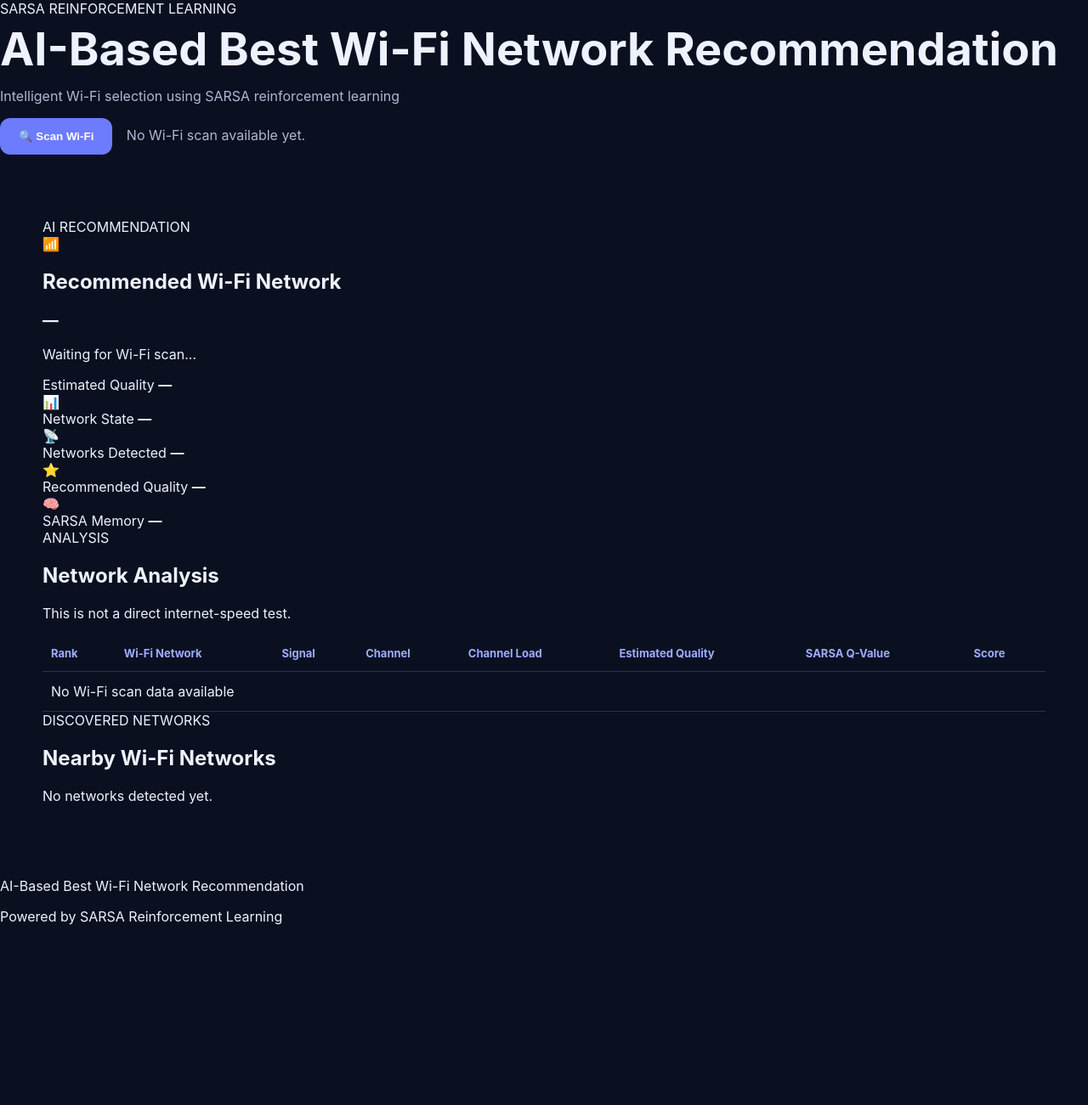
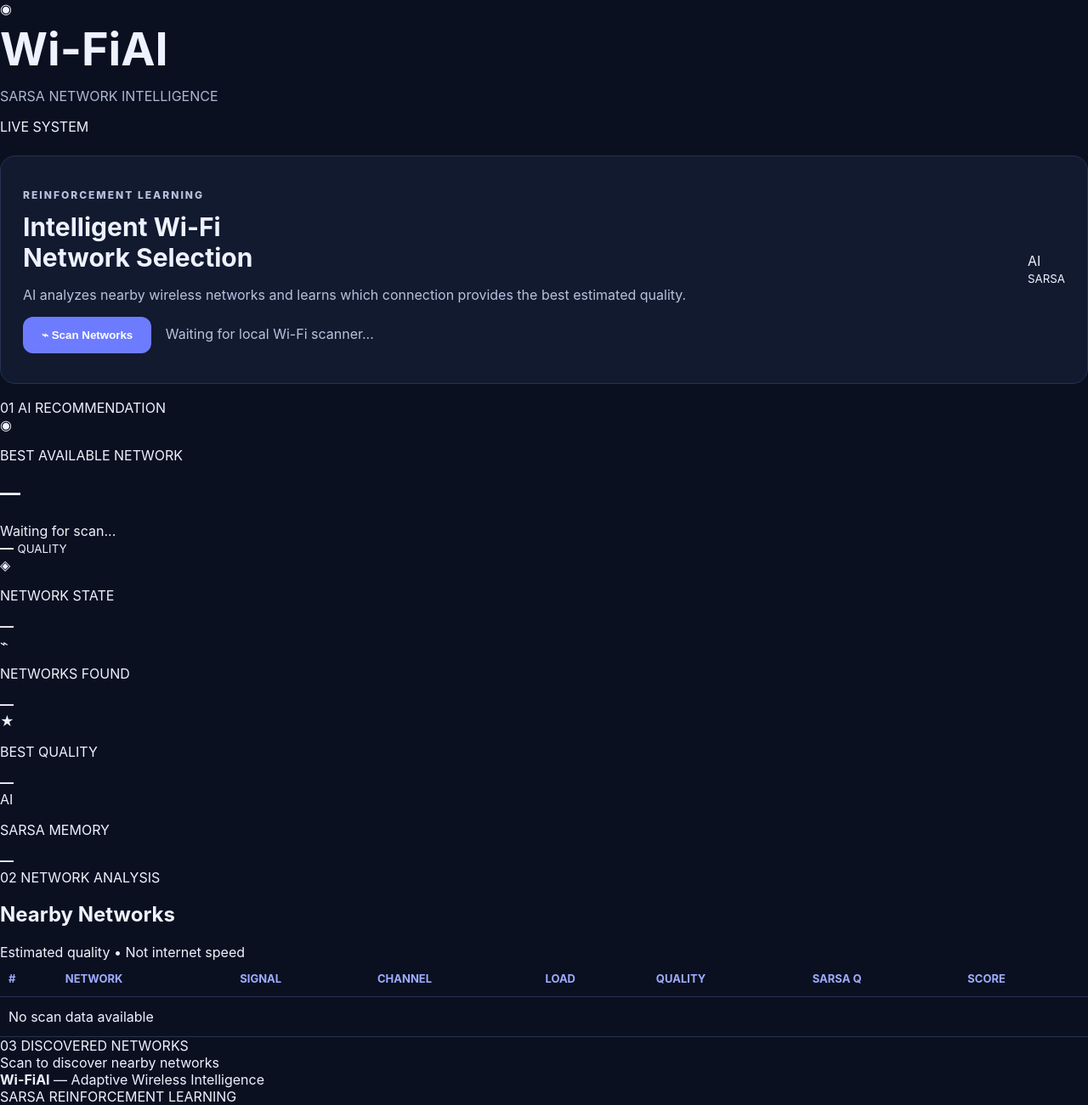
Before and after one commit to Karthikeyan-ln/ai-wifi-sarsa, a Flask app: page / in a window 1280 px wide. Shown: the whole page at 85% size. Before the commit the page ends 1089 px from the top, so only its background shows below. Run offline with Flask 3, Linux system fonts and the light colour scheme.

Commit message:
Update index.html

```diff
--- a/templates/index.html
+++ b/templates/index.html
@@ -4,90 +4,111 @@
     <meta charset="UTF-8">
     <meta name="viewport" content="width=device-width, initial-scale=1.0">
 
-    <title>AI-Based Best Wi-Fi Network Recommendation</title>
+    <title>AI Wi-Fi SARSA</title>
 
-    <link rel="stylesheet" href="{{ url_for('static', filename='style.css') }}">
+    <link rel="stylesheet"
+          href="{{ url_for('static', filename='style.css') }}">
 </head>
 
 <body>
 
-    <!-- HEADER -->
-    <header class="header">
+<div class="background-glow glow1"></div>
+<div class="background-glow glow2"></div>
 
-        <div class="header-content">
+<header>
+    <div class="brand">
+        <div class="logo">◉</div>
 
-            <div class="badge">
-                SARSA REINFORCEMENT LEARNING
+        <div>
+            <h1>Wi-Fi<span>AI</span></h1>
+            <p>SARSA NETWORK INTELLIGENCE</p>
+        </div>
     </div>
 
-            <h1>
-                AI-Based Best Wi-Fi Network Recommendation
-            </h1>
+    <div class="live">
+        <span></span> LIVE SYSTEM
+    </div>
+</header>
 
-            <p>
-                Intelligent Wi-Fi selection using SARSA reinforcement learning
+
+<main>
+
+    <!-- HERO -->
+    <section class="hero">
+
+        <div>
+            <p class="eyebrow">REINFORCEMENT LEARNING</p>
+
+            <h2>
+                Intelligent Wi-Fi<br>
+                <span>Network Selection</span>
+            </h2>
+
+            <p class="hero-text">
+                AI analyzes nearby wireless networks and learns
+                which connection provides the best estimated quality.
             </p>
 
-            <button id="scanButton" class="scan-button" onclick="scanWiFi()">
-                🔍 Scan Wi-Fi
+            <button id="scanButton" onclick="scanWiFi()">
+                <span>⌁</span> Scan Networks
             </button>
 
-            <div id="status" class="status">
-                Ready to scan
+            <p id="status" class="status">
+                Waiting for local scanner...
+            </p>
+        </div>
+
+
+        <!-- AI VISUAL -->
+        <div class="ai-orbit">
+
+            <div class="orbit orbit1"></div>
+            <div class="orbit orbit2"></div>
+            <div class="orbit orbit3"></div>
+
+            <div class="ai-core">
+                <div>AI</div>
+                <small>SARSA</small>
             </div>
 
         </div>
 
-    </header>
-
-
-    <!-- MAIN CONTENT -->
-    <main class="container">
+    </section>
 
 
     <!-- RECOMMENDATION -->
-        <section class="recommendation-section">
+    <section class="recommendation">
 
-            <div class="section-label">
+        <div class="section-title">
+            <span>01</span>
             AI RECOMMENDATION
         </div>
 
-            <div class="recommendation-card">
+        <div class="recommend-card">
 
-                <div class="recommendation-left">
+            <div class="wifi-symbol">◉</div>
 
-                    <div class="wifi-icon">
-                        📶
-                    </div>
+            <div class="recommended-info">
 
-                    <div>
+                <p>BEST AVAILABLE NETWORK</p>
 
-                        <h2>
-                            Recommended Wi-Fi Network
-                        </h2>
+                <h2 id="recommendedSSID">—</h2>
 
-                        <h3 id="recommendedSSID">
-                            —
-                        </h3>
-
-                        <p id="recommendedDetails">
-                            Waiting for Wi-Fi scan...
-                        </p>
-
+                <div class="network-details">
+                    <span id="recommendedDetails">
+                        Waiting for scan...
+                    </span>
                 </div>
 
             </div>
 
 
-                <div class="quality-box">
+            <div class="quality">
 
-                    <span>
-                        Estimated Quality
-                    </span>
-
-                    <strong id="recommendedQuality">
-                        —
-                    </strong>
+                <div class="quality-ring">
+                    <strong id="recommendedQuality">—</strong>
+                    <small>QUALITY</small>
+                </div>
 
             </div>
 
@@ -96,163 +117,88 @@
     </section>
 
 
+    <!-- STATS -->
+    <section class="stats">
 
-        <!-- STATISTICS -->
-        <section class="stats-grid">
+        <div class="stat">
+            <span class="stat-icon">◈</span>
+            <div>
+                <p>NETWORK STATE</p>
+                <strong id="networkState">—</strong>
+            </div>
+        </div>
+
+        <div class="stat">
+            <span class="stat-icon">⌁</span>
+            <div>
+                <p>NETWORKS FOUND</p>
+                <strong id="networkCount">—</strong>
+            </div>
+        </div>
+
+        <div class="stat">
+            <span class="stat-icon">★</span>
+            <div>
+                <p>BEST QUALITY</p>
+                <strong id="recommendedQuality2">—</strong>
+            </div>
+        </div>
+
+        <div class="stat">
+            <span class="stat-icon">AI</span>
+            <div>
+                <p>SARSA MEMORY</p>
+                <strong id="sarsaMemory">—</strong>
+            </div>
+        </div>
+
+    </section>
 
 
-            <div class="stat-card">
+    <!-- NETWORK ANALYSIS -->
+    <section class="analysis">
 
-                <div class="stat-icon">
-                    📊
+        <div class="section-header">
+
+            <div>
+                <div class="section-title">
+                    <span>02</span>
+                    NETWORK ANALYSIS
                 </div>
 
-                <div>
+                <h2>Nearby Networks</h2>
+            </div>
 
-                    <span>
-                        Network State
-                    </span>
-
-                    <strong id="networkState">
-                        —
-                    </strong>
-
+            <div class="info">
+                Estimated quality • Not internet speed
             </div>
 
         </div>
 
 
-
-            <div class="stat-card">
-
-                <div class="stat-icon">
-                    📡
-                </div>
-
-                <div>
-
-                    <span>
-                        Networks Detected
-                    </span>
-
-                    <strong id="networkCount">
-                        —
-                    </strong>
-
-                </div>
-
-            </div>
-
-
-
-            <div class="stat-card">
-
-                <div class="stat-icon">
-                    ⭐
-                </div>
-
-                <div>
-
-                    <span>
-                        Recommended Quality
-                    </span>
-
-                    <strong id="recommendedQuality2">
-                        —
-                    </strong>
-
-                </div>
-
-            </div>
-
-
-
-            <div class="stat-card">
-
-                <div class="stat-icon">
-                    🧠
-                </div>
-
-                <div>
-
-                    <span>
-                        SARSA Memory
-                    </span>
-
-                    <strong id="sarsaMemory">
-                        —
-                    </strong>
-
-                </div>
-
-            </div>
-
-
-        </section>
-
-
-
-        <!-- NETWORK ANALYSIS -->
-        <section class="analysis-section">
-
-            <div class="section-heading">
-
-                <div>
-
-                    <div class="section-label">
-                        ANALYSIS
-                    </div>
-
-                    <h2>
-                        Network Analysis
-                    </h2>
-
-                </div>
-
-                <p>
-                    This is not a direct internet-speed test.
-                </p>
-
-            </div>
-
-
-            <div class="table-container">
+        <div class="table-wrapper">
 
             <table>
 
                 <thead>
-
                     <tr>
-
-                            <th>Rank</th>
-
-                            <th>Wi-Fi Network</th>
-
-                            <th>Signal</th>
-
-                            <th>Channel</th>
-
-                            <th>Channel Load</th>
-
-                            <th>Estimated Quality</th>
-
-                            <th>SARSA Q-Value</th>
-
-                            <th>Score</th>
-
+                        <th>#</th>
+                        <th>NETWORK</th>
+                        <th>SIGNAL</th>
+                        <th>CHANNEL</th>
+                        <th>LOAD</th>
+                        <th>QUALITY</th>
+                        <th>SARSA Q</th>
+                        <th>SCORE</th>
                     </tr>
-
                 </thead>
-
 
                 <tbody id="networkTable">
 
                     <tr>
-
-                            <td colspan="8" class="empty-row">
-                                No Wi-Fi scan data available
+                        <td colspan="8" class="empty">
+                            No scan data available
                         </td>
-
                     </tr>
 
                 </tbody>
@@ -264,46 +210,37 @@
     </section>
 
 
+    <!-- CARDS -->
+    <section class="nearby">
 
-        <!-- NEARBY NETWORKS -->
-        <section class="nearby-section">
-
-            <div class="section-label">
+        <div class="section-title">
+            <span>03</span>
             DISCOVERED NETWORKS
         </div>
 
-            <h2>
-                Nearby Wi-Fi Networks
-            </h2>
-
-            <div id="nearbyNetworks" class="network-cards">
+        <div id="nearbyNetworks" class="network-grid">
 
             <div class="empty-card">
-                    No networks detected yet.
+                Scan to discover nearby networks
             </div>
 
         </div>
 
     </section>
 
-
 </main>
 
 
+<footer>
+    <div>
+        <strong>Wi-Fi<span>AI</span></strong>
+        — Adaptive Wireless Intelligence
+    </div>
 
-    <!-- FOOTER -->
-    <footer>
-
-        <p>
-            AI-Based Best Wi-Fi Network Recommendation
-        </p>
-
-        <span>
-            Powered by SARSA Reinforcement Learning
-        </span>
-
+    <div>
+        SARSA REINFORCEMENT LEARNING
+    </div>
 </footer>
-
 
 
 <script>
@@ -314,145 +251,81 @@
     const status = document.getElementById("status");
 
     button.disabled = true;
-
-            button.innerHTML = "⏳ Scanning...";
-
-            status.innerHTML = "Fetching latest Wi-Fi scan...";
-
+    button.innerHTML = "◌ Scanning...";
+    status.innerText = "Fetching latest Wi-Fi data...";
 
     try {
 
-                /*
-                 * The visual design is independent from the scanner.
-                 *
-                 * The public server receives the real Wi-Fi scan
-                 * from local_scanner.py.
-                 */
-
         const response = await fetch("/api/scan");
-
         const data = await response.json();
 
+        if (!data.success) {
+            throw new Error(data.error || "No scan available");
+        }
 
-                if (!data.success) {
+        displayResults(data);
 
-                    throw new Error(
-                        data.error || "No Wi-Fi scan available."
-                    );
+        status.innerText =
+            "● Scan updated • " +
+            data.network_count +
+            " networks detected";
+
+    } catch (error) {
+
+        console.error(error);
+
+        status.innerText =
+            "Waiting for local Wi-Fi scanner...";
 
     }
 
-
-                displayResults(data);
-
-
-                status.innerHTML =
-                    "Scan completed — " +
-                    data.network_count +
-                    " networks detected";
-
-
+    button.disabled = false;
+    button.innerHTML = "⌁ Scan Networks";
 }
-
-            catch (error) {
-
-                console.error(error);
-
-                status.innerHTML =
-                    "No Wi-Fi scan available yet.";
-
-            }
-
-
-            button.disabled = false;
-
-            button.innerHTML = "🔍 Scan Wi-Fi";
-
-        }
-
 
 
 function displayResults(data) {
 
-            const networks =
-                data.networks || [];
+    const networks = data.networks || [];
+    const recommended = data.recommended_network;
 
-            const recommended =
-                data.recommended_network;
-
-
-            /*
-             * RECOMMENDED NETWORK
-             */
 
     if (recommended) {
 
-                document.getElementById(
-                    "recommendedSSID"
-                ).textContent =
+        document.getElementById("recommendedSSID").textContent =
             recommended.ssid;
 
-
-                document.getElementById(
-                    "recommendedDetails"
-                ).textContent =
-                    "Signal " +
-                    recommended.signal +
-                    "% • Channel " +
-                    recommended.channel +
-                    " • Estimated quality " +
-                    recommended.quality +
-                    "%";
-
-
-                document.getElementById(
-                    "recommendedQuality"
-                ).textContent =
+        document.getElementById("recommendedDetails").textContent =
+            "Signal " + recommended.signal +
+            "%  •  Channel " + recommended.channel +
+            "  •  Estimated quality " +
             recommended.quality + "%";
 
-
-                document.getElementById(
-                    "recommendedQuality2"
-                ).textContent =
+        document.getElementById("recommendedQuality").textContent =
             recommended.quality + "%";
 
+        document.getElementById("recommendedQuality2").textContent =
+            recommended.quality + "%";
     }
 
 
-            /*
-             * STATISTICS
-             */
-
-            document.getElementById(
-                "networkState"
-            ).textContent =
+    document.getElementById("networkState").textContent =
         data.state || "—";
 
-
-            document.getElementById(
-                "networkCount"
-            ).textContent =
+    document.getElementById("networkCount").textContent =
         data.network_count || 0;
 
 
     if (data.learning) {
 
-                document.getElementById(
-                    "sarsaMemory"
-                ).textContent =
+        document.getElementById("sarsaMemory").textContent =
             data.learning.memory_entries || 0;
 
     }
 
 
-            /*
-             * TABLE
-             */
-
     const table =
-                document.getElementById(
-                    "networkTable"
-                );
+        document.getElementById("networkTable");
 
     table.innerHTML = "";
 
@@ -461,8 +334,8 @@
 
         table.innerHTML = `
             <tr>
-                        <td colspan="8" class="empty-row">
-                            No Wi-Fi networks detected
+                <td colspan="8" class="empty">
+                    No networks detected
                 </td>
             </tr>
         `;
@@ -470,121 +343,118 @@
     }
 
 
-            networks.forEach(
-                (network, index) => {
+    networks.forEach((network, index) => {
 
-                    const row =
-                        document.createElement("tr");
-
+        const row = document.createElement("tr");
 
         row.innerHTML = `
 
-                        <td>
-                            ${index + 1}
-                        </td>
+            <td class="rank">${index + 1}</td>
 
-                        <td class="network-name">
+            <td class="ssid">
+                <span class="signal-dot"></span>
                 ${escapeHTML(network.ssid)}
             </td>
 
             <td>
+                <div class="signal">
+                    <div class="signal-bars">
+                        <i></i><i></i><i></i><i></i>
+                    </div>
                     ${network.signal}%
+                </div>
             </td>
 
+            <td>CH ${network.channel}</td>
+
+            <td>${network.channel_load}%</td>
+
             <td>
-                            ${network.channel}
+                <b class="quality-text">
+                    ${network.quality}%
+                </b>
             </td>
 
-                        <td>
-                            ${network.channel_load}%
-                        </td>
-
-                        <td class="quality">
-                            ${network.quality}%
-                        </td>
+            <td>${network.q_value}</td>
 
             <td>
-                            ${network.q_value}
+                <b>${network.recommendation_score}</b>
             </td>
-
-                        <td class="score">
-                            ${network.recommendation_score}
-                        </td>
-
         `;
 
         table.appendChild(row);
 
-                }
-            );
+    });
 
 
-            /*
-             * NEARBY NETWORK CARDS
-             */
-
     const nearby =
-                document.getElementById(
-                    "nearbyNetworks"
-                );
+        document.getElementById("nearbyNetworks");
 
     nearby.innerHTML = "";
 
 
-            networks.forEach(
-                network => {
+    networks.forEach((network, index) => {
 
-                    const card =
-                        document.createElement("div");
+        const card = document.createElement("div");
 
         card.className =
-                        "network-card";
+            index === 0
+            ? "network-card recommended"
+            : "network-card";
 
 
         card.innerHTML = `
 
-                        <div class="card-wifi">
-                            📶
+            <div class="card-top">
+
+                <div class="card-icon">◉</div>
+
+                ${
+                    index === 0
+                    ? '<span class="recommended-tag">AI PICK</span>'
+                    : ''
+                }
+
             </div>
 
             <h3>
                 ${escapeHTML(network.ssid)}
             </h3>
 
-                        <p>
-                            Signal:
-                            <strong>
-                                ${network.signal}%
-                            </strong>
-                        </p>
+            <div class="card-data">
 
-                        <p>
-                            Channel:
-                            <strong>
-                                ${network.channel}
-                            </strong>
-                        </p>
+                <span>
+                    SIGNAL
+                    <strong>${network.signal}%</strong>
+                </span>
 
-                        <div class="card-quality">
-
-                            Quality
-
-                            <strong>
-                                ${network.quality}%
-                            </strong>
+                <span>
+                    CHANNEL
+                    <strong>${network.channel}</strong>
+                </span>
 
             </div>
 
+            <div class="progress">
+
+                <div style="width:${network.quality}%"></div>
+
+            </div>
+
+            <div class="card-bottom">
+
+                <span>QUALITY</span>
+
+                <strong>${network.quality}%</strong>
+
+            </div>
         `;
-
 
         nearby.appendChild(card);
 
-                }
-            );
+    });
 
 }
-
 
 
 function escapeHTML(value) {
@@ -599,31 +469,13 @@
 }
 
 
-
-        /*
-         * Automatically load the latest scan
-         * when the page opens.
-         */
-
-        window.addEventListener(
-            "load",
-            () => {
+window.addEventListener("load", () => {
 
     scanWiFi();
 
-                /*
-                 * Refresh the displayed data every 10 seconds.
-                 * The actual Wi-Fi scan is performed by
-                 * local_scanner.py.
-                 */
+    setInterval(scanWiFi, 10000);
 
-                setInterval(
-                    scanWiFi,
-                    10000
-                );
-
-            }
-        );
+});
 
 </script>
 
```
Lines whose indentation alone changed are shown as unchanged.
